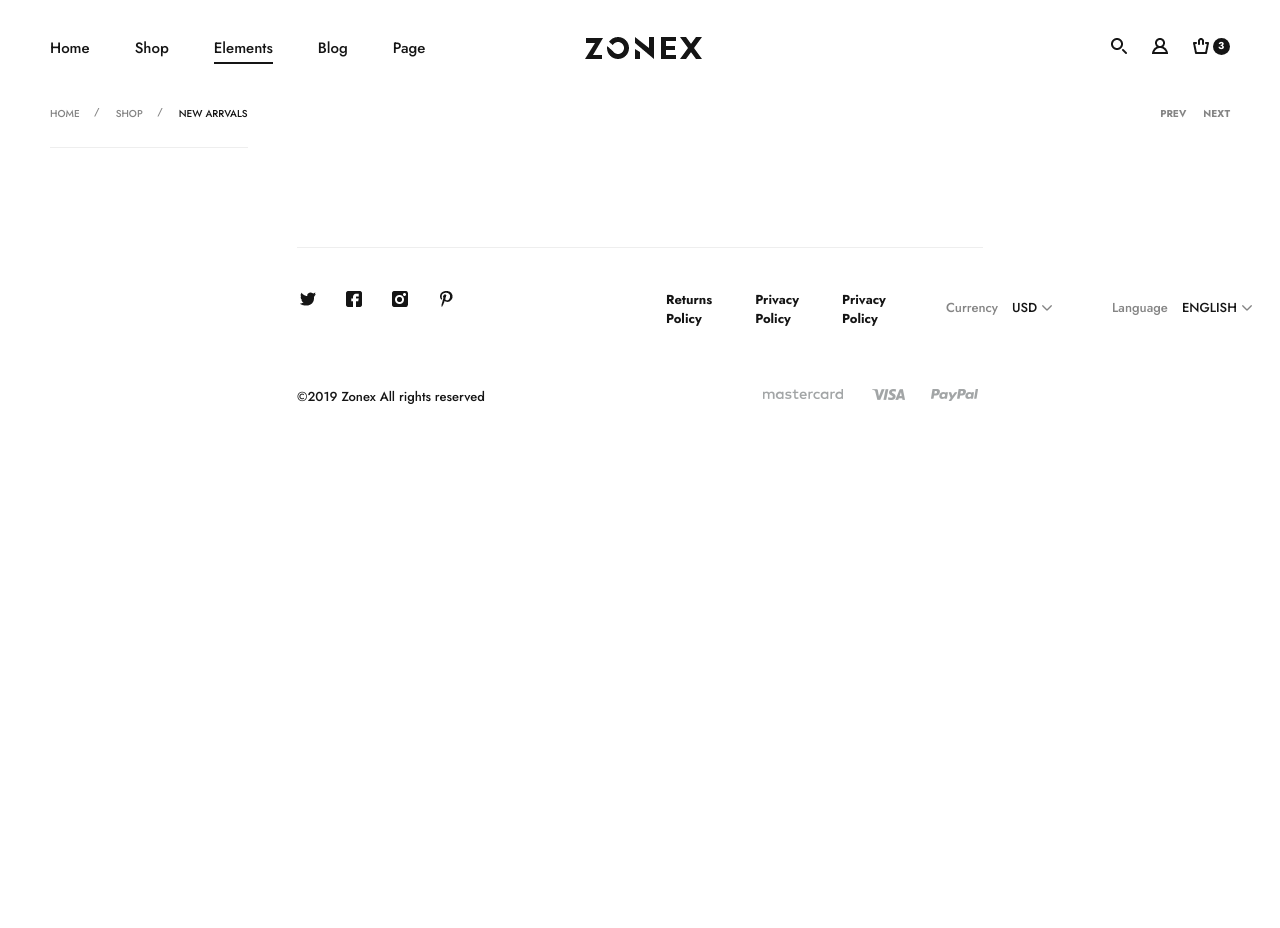
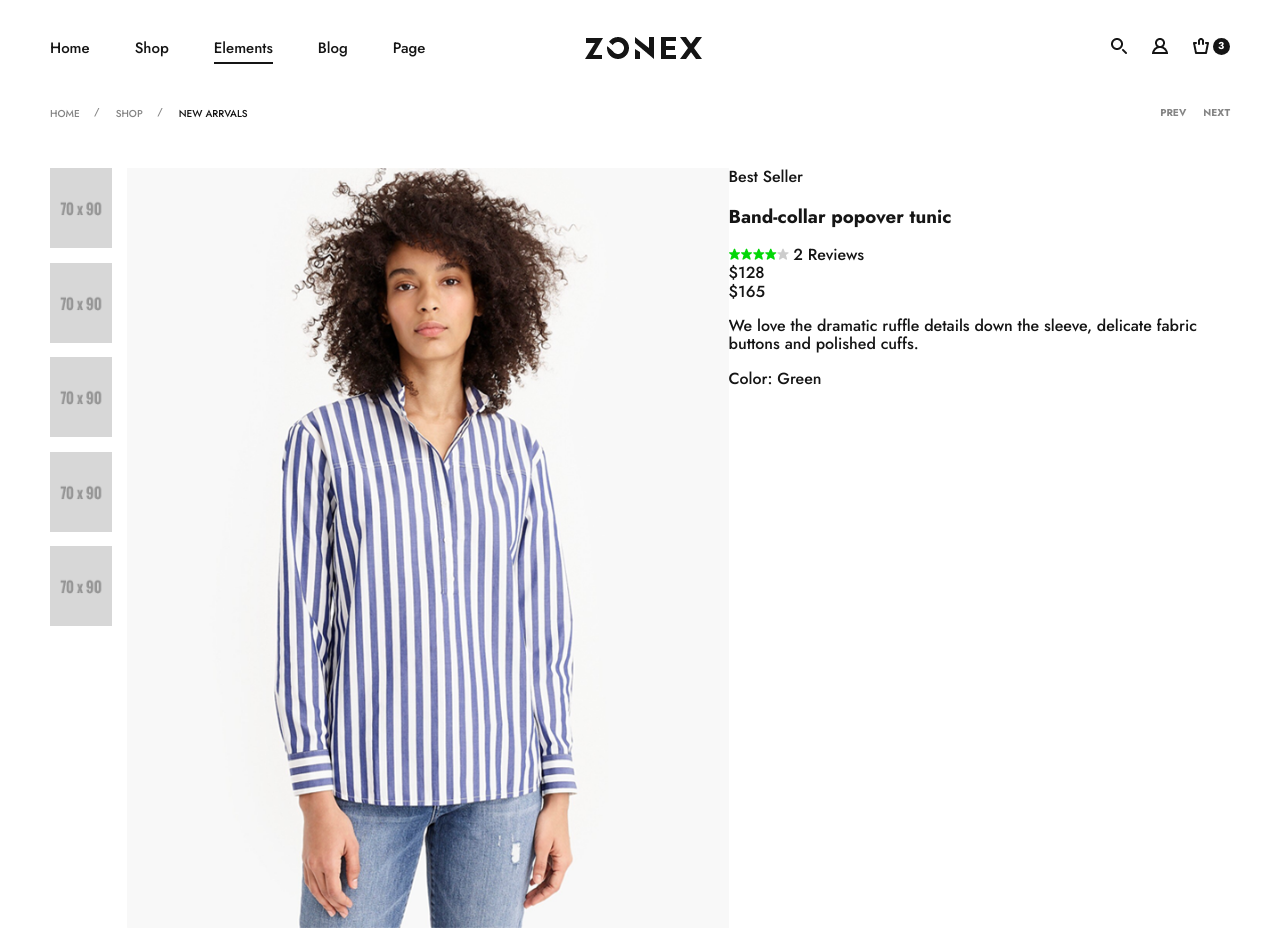
Before and after one commit to Presnia/zone-x, a website: page app/card.html in a window 1280 px wide. Shown: the top 928 px of the page. Before the commit the page ends 800 px from the top, so only its background shows below. Drawn offline with Linux system fonts and the light colour scheme.

Commit message:
Created card-top block with slider block and left , right blocks started

```diff
--- a/app/card.html
+++ b/app/card.html
@@ -67,6 +67,70 @@
 <a href="#" class="card-next">Next</a>
   </div>
 </div>
+				<div class="card-content">
+					<div class="card-content__top">
+						<div class="card-top">
+  <div class="container container-narrow">
+    <div class="card-top__left">
+      <div class="card-slider">
+        <div class="card-slider__thumbs">
+          <div class="card-slider__thumb">
+            <img src="../img/1.png" alt="">
+          </div>
+          <div class="card-slider__thumb">
+            <img src="../img/1.png" alt="">
+          </div>
+          <div class="card-slider__thumb">
+            <img src="../img/1.png" alt="">
+          </div>
+          <div class="card-slider__thumb">
+            <img src="../img/1.png" alt="">
+          </div>
+          <div class="card-slider__thumb">
+            <img src="../img/1.png" alt="">
+          </div>
+        </div>
+        <div class="card-slider__main">
+          <div class="swiper-wrapper">
+            <div class="swiper-slide">
+              <img src="../img/card-main.png" alt="">
+            </div>
+          </div>
+        </div>
+      </div>
+    </div>
+    <div class="card-top__right">
+      <div class="card-info">
+        <span class="card-info__prop">Best Seller</span>
+        <h3 class="card-info__title">Band-collar popover tunic</h3>
+        <div class="card-info__rate">
+          <img src="../img/stars.png" alt="Rate 4 of 5">
+          <span class="">2 Reviews</span>
+        </div>
+        <div class="card-info__price info-price">
+          <div class="info-price__current">$128</div>
+          <div class="info-price__old">$165</div>
+        </div>
+        <p class="card-info__descr">We love the dramatic ruffle details down the sleeve, delicate fabric buttons and polished cuffs.</p>
+        <div class="card-info__select color-select">
+          <span class="color-select__selected">Color: Green</span>
+          <ul class="color-select__list">
+            <li class="color-select__item"><button class="color-select__btn btn-reset" aria-label="red color"></button></li>
+            <li class="color-select__item"><button class="color-select__btn btn-reset" aria-label="yellow color"></button></li>
+            <li class="color-select__item"><button class="color-select__btn btn-reset" aria-label="green color"></button></li>
+            <li class="color-select__item"><button class="color-select__btn btn-reset" aria-label="white color"></button></li>
+            <li class="color-select__item"><button class="color-select__btn btn-reset" aria-label="black color"></button></li>
+            <li class="color-select__item"><button class="color-select__btn btn-reset" aria-label="brown color"></button></li>
+            <li class="color-select__item"><button class="color-select__btn btn-reset" aria-label="violet color"></button></li>
+            <li class="color-select__item"><button class="color-select__btn btn-reset" aria-label="gray color"></button></li>
+          </ul>
+        </div>
+      </div>
+    </div>
+  </div>
+</div>
+					</div>
+				</div>
 			</section>
 		</main>
 		<footer class="footer footer--2">
--- a/src/scss/components/_breadcrumbs.scss
+++ b/src/scss/components/_breadcrumbs.scss
@@ -66,6 +66,10 @@
     align-items: center;
   }
 
+  .breadcrumbs__list {
+    border-bottom: none;
+  }
+
   .card-prev {
     margin-left: auto;
     margin-right: 17px;
--- /dev/null
+++ b/src/scss/components/_card-slider.scss
@@ -0,0 +1,13 @@
+.card-slider {
+  display: flex;
+
+  &__thumb {
+    &:not(:last-child) {
+      margin-bottom: 10px;
+    }
+  }
+
+  &__main {
+    margin-left: 15px;
+  }
+}
--- a/src/scss/components/_card.scss
+++ b/src/scss/components/_card.scss
@@ -1,3 +1,21 @@
 .card {
   padding-top: 65px;
 }
+
+.card-content {
+  padding-top: 21px;
+}
+
+.card-top {
+  .container {
+    display: flex;
+  }
+
+  &__left {
+    width: 57.5%;
+  }
+
+  &__right {
+    width: calc(100% - 57.5%);
+  }
+}
--- a/src/scss/main.scss
+++ b/src/scss/main.scss
@@ -17,6 +17,7 @@
 @import "./components/breadcrumbs";
 @import "./components/catalog-filters";
 @import "./components/card";
+@import "./components/card-slider";
 @import "./components/footer";
 // .burger {
 //   --burger-width: 40px;
```
Also changed, not shown: src/card.html (+5 -0 lines), src/html/card-top.html (added, +60 -0 lines), app/css/main.min.css, app/img/1.png (added), app/img/card-main.png (added), app/img/stars.png (added), src/img/1.png (added), src/img/card-main.png (added), src/img/stars.png (added), 1 other file.
